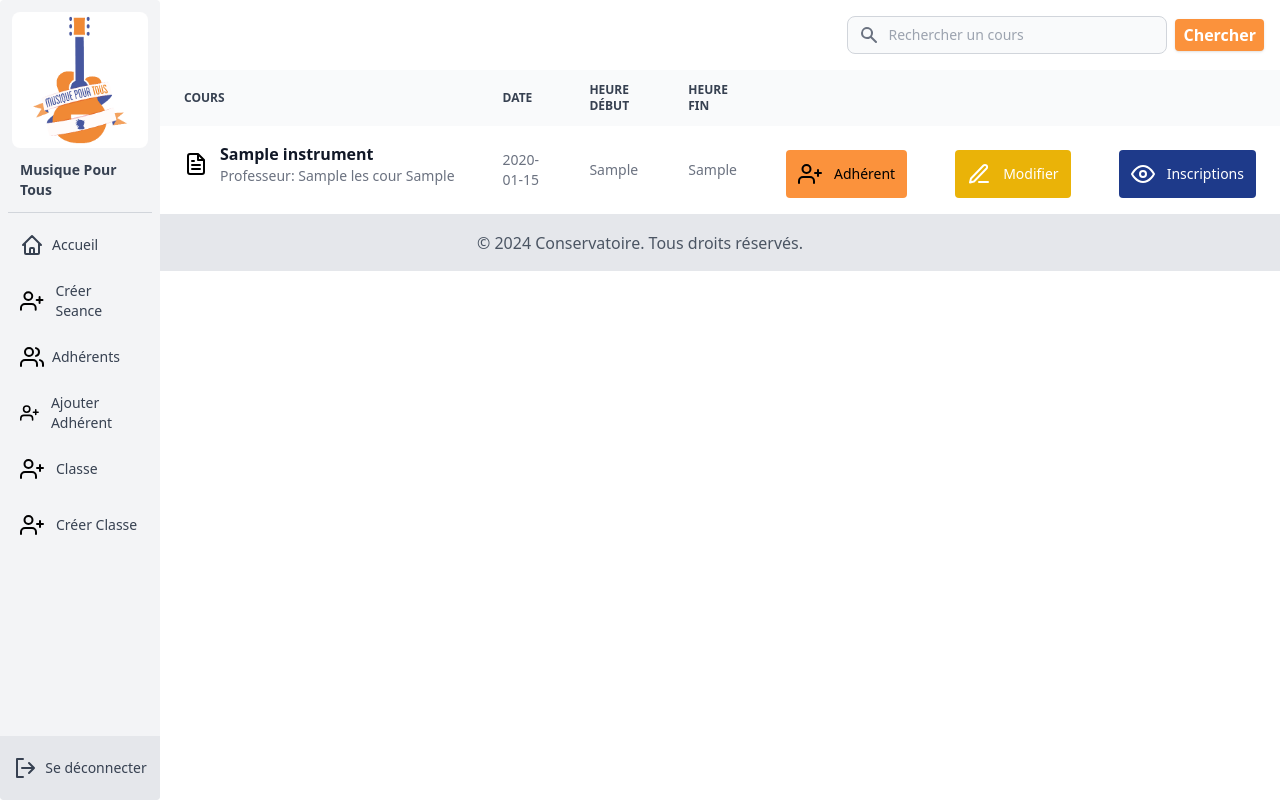
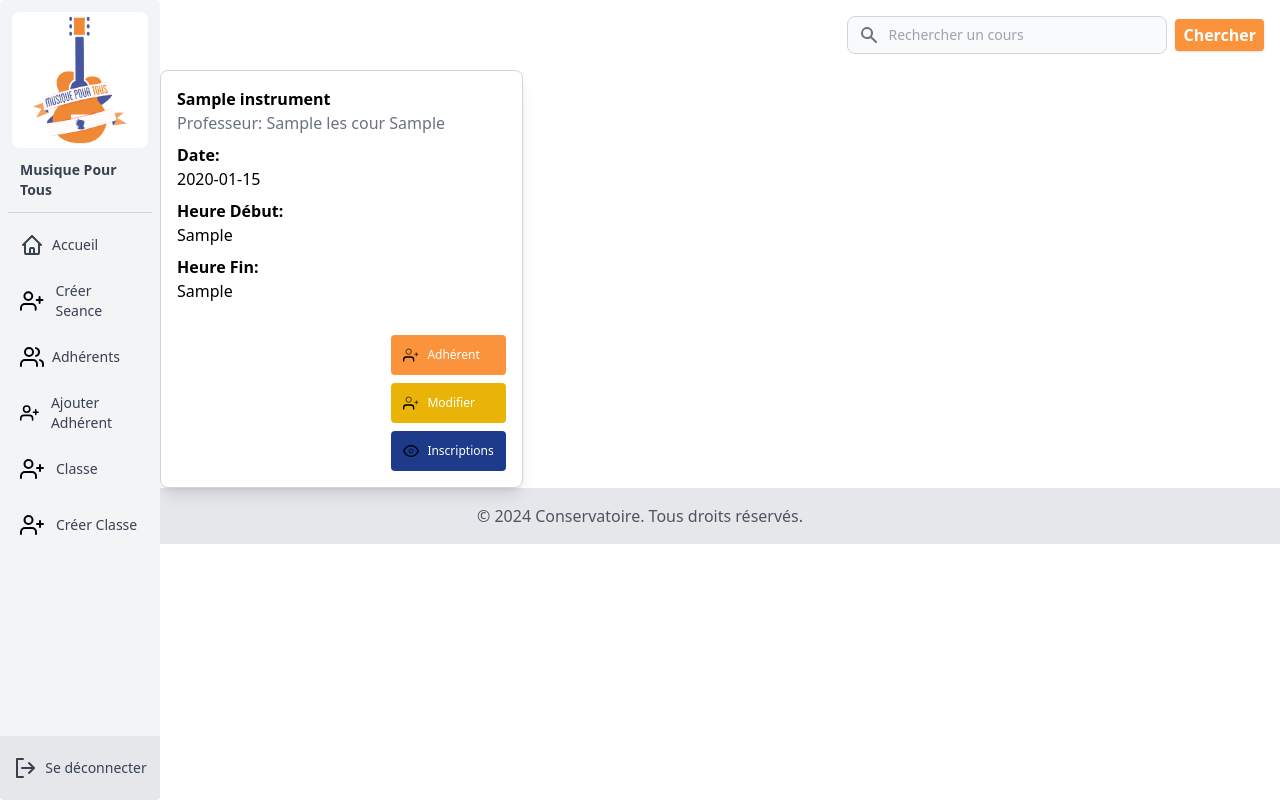
Before and after one commit to BuuurnZ/ApiProjectJakerta, a PHP site: template Vue/Cours/cListeCours.php in a window 1280 px wide. Run offline with PHP 8.4, Linux system fonts and the light colour scheme; the template is opened without the code that fills it: most values are stand-ins (such as "Sample title", 1, 10 or a date in 2020); some libraries are stand-ins or nearby versions.

Commit message:
modification pour responsive

```diff
--- a/Vue/Cours/cListeCours.php
+++ b/Vue/Cours/cListeCours.php
@@ -1,138 +1,87 @@
 <div>
-<?php
-    include("Vue/navbar.php");
-?>
-
+    <?php include("Vue/navbar.php"); ?>
 
     <div class="sm:ml-40">
-
         <?php
-
-if(!empty($_SESSION['message']))
-    {
+        if (!empty($_SESSION['message'])) {
         ?>
             <div class="m-2 bg-red-200 font-semibold flex justify-center alert alert-success" role="alert" data-auto-dismiss="2000">
-            <?php echo($_SESSION["message"]);
+                <?php
+                echo ($_SESSION["message"]);
                 unset($_SESSION["message"]);
                 ?>
             </div>
-
         <?php
         }
-
         ?>
 
         <div class="flex items-center justify-between p-4 bg-white">
             <div></div>
-
-
             <div class="relative">
-
                 <form class="flex items-center" action="index.php?uc=cours&action=recherche" method="post">
-
                     <div class="absolute inset-y-0 left-0 flex items-center pl-3 pointer-events-none">
-                <svg class="w-5 h-5 text-gray-500 " aria-hidden="true" fill="currentColor" viewBox="0 0 20 20" xmlns="http://www.w3.org/2000/svg"><path fill-rule="evenodd" d="M8 4a4 4 0 100 8 4 4 0 000-8zM2 8a6 6 0 1110.89 3.476l4.817 4.817a1 1 0 01-1.414 1.414l-4.816-4.816A6 6 0 012 8z" clip-rule="evenodd"></path></svg>
+                        <svg class="w-5 h-5 text-gray-500" aria-hidden="true" fill="currentColor" viewBox="0 0 20 20" xmlns="http://www.w3.org/2000/svg">
+                            <path fill-rule="evenodd" d="M8 4a4 4 0 100 8 4 4 0 000-8zM2 8a6 6 0 1110.89 3.476l4.817 4.817a1 1 0 01-1.414 1.414l-4.816-4.816A6 6 0 012 8z" clip-rule="evenodd"></path>
+                        </svg>
                     </div>
-
-               <form action="index.php?uc=cours&action=recherche" method="post">
-             <input type="text" name="recherche" id="table-search-users" class="block p-2 pl-10 text-sm text-gray-900 border border-gray-300 rounded-lg w-80 bg-gray-50 focus:ring-blue-500 focus:border-blue-500 " placeholder="Rechercher un cours">
+                    <input type="text" name="recherche" id="table-search-users" class="block p-2 pl-10 text-sm text-gray-900 border border-gray-300 rounded-lg w-80 bg-gray-50 focus:ring-blue-500 focus:border-blue-500" placeholder="Rechercher un cours">
                     <button class="ml-2 shadow bg-orange-400 hover:bg-purple-400 focus:shadow-outline focus:outline-none text-white font-bold py-1 px-2 rounded" type="submit">
                         Chercher
                     </button>
                 </form>
-
+            </div>
         </div>
 
+        <div class="grid grid-cols-1 gap-4 sm:grid-cols-1 md:grid-cols-2 lg:grid-cols-2 xl:grid-cols-3">
+            <?php foreach ($lesCours as $cours) { ?>
+                <div class="bg-white border border-gray-300 rounded-lg overflow-hidden shadow-lg relative transition-none">
+                    <div class="p-4">
+                        <div class="text-base font-semibold"><?= $cours->getInstrument() ?></div>
+                        <div class="text-gray-500">Professeur: <?= $cours->getNomProfesseur() ?> <?= $cours->getPrenomProfesseur() ?></div>
+                        <div class="mt-2">
+                            <div class="font-semibold">Date:</div>
+                            <div><?= htmlspecialchars($cours->getdate()) ?></div>
                         </div>
-
-
-    <table class="w-full text-sm text-left text-gray-500">
-        <thead class="text-xs text-gray-700 uppercase bg-gray-50">
-            <tr>
-                <th scope="col" class="px-6 py-3">
-                    Cours
-                </th>
-                <th scope="col" class="px-6 py-3">
-                    Date
-                </th>
-                <th scope="col" class="px-6 py-3">
-                    Heure Début
-                </th>
-                <th scope="col" class="px-6 py-3">
-                    Heure Fin
-                </th>
-                <th scope="col" class="px-6 py-3">
-                </th>
-                <th scope="col" class="px-6 py-3">
-                </th>
-                <th scope="col" class="px-6 py-3">
-                </th>
-            </tr>
-        </thead>
-        <tbody>
-        <?php
-
-            foreach ($lesCours as $cours) { ?>
-
-                <tr class="bg-white border-b ">
-
-                            <th scope="row" class="flex items-center px-6 py-4 text-gray-900 whitespace-nowrap dark:text-white">
-                            <svg xmlns="http://www.w3.org/2000/svg" width="24" height="24" viewBox="0 0 24 24" fill="none" stroke="#000000" stroke-width="2" stroke-linecap="round" stroke-linejoin="round">
-                                <path d="M14 2H6a2 2 0 0 0-2 2v16c0 1.1.9 2 2 2h12a2 2 0 0 0 2-2V8l-6-6z"/><path d="M14 3v5h5M16 13H8M16 17H8M10 9H8"/>
-                            </svg>
-                                <div class="pl-3">
-                                    <div class="text-base font-semibold"><?= $cours->getInstrument()?></div>
-                                    <div class="font-normal text-gray-500">Professeur: <?= $cours->getNomProfesseur() ?> <?=$cours->getPrenomProfesseur()?> </div>
+                        <div class="mt-2">
+                            <div class="font-semibold">Heure Début:</div>
+                            <div><?= htmlspecialchars($cours->getHeureDebut()) ?></div>
                         </div>
-                            </th>
-                            <td class="px-6 py-4">
-                                <?= htmlspecialchars($cours->getdate()) ?>
-                            </td>
-                            <td class="px-6 py-4">
-                                <?= htmlspecialchars($cours->getHeureDebut()) ?>
-                            </td>
-                            <td class="px-6 py-4">
-                                <?= htmlspecialchars($cours->getHeureFin()) ?>
-                            </td>
-                            <td class="px-6 py-4">
-                                <div class="mt-4 mr-0 mb-0 ml-0 pt-0 pr-0 pb-0 pl-14 flex items-center sm:space-x-6 sm:pl-0 sm:mt-0">
-                                    <a class="flex items-center bg-orange-400 h-12 px-3 mt-2 rounded hover:bg-gray-300" href="index.php?uc=eleve&action=inscription&idprof='.$cours->IDPROF.'&nums='.$cours->NUMSEANCE.'&jour='. $cours->JOUR .'&tranche='. $cours->TRANCHE .'">
-                                        <svg xmlns="http://www.w3.org/2000/svg" width="24" height="24" viewBox="0 0 24 24" fill="none" stroke="#000000" stroke-width="2" stroke-linecap="round" stroke-linejoin="round">
-                                            <path d="M16 21v-2a4 4 0 0 0-4-4H5a4 4 0 0 0-4 4v2"></path>
-                                            <circle cx="8.5" cy="7" r="4"></circle><line x1="20" y1="8" x2="20" y2="14"></line>
+                        <div class="mt-2">
+                            <div class="font-semibold">Heure Fin:</div>
+                            <div><?= htmlspecialchars($cours->getHeureFin()) ?></div>
+                        </div>
+                    </div>
+                    <div class="absolute bottom-4 right-4 sm:static sm:flex sm:justify-end sm:p-4">
+                        <div class="flex flex-col space-y-2">
+                            <a class="flex items-center bg-orange-400 h-10 px-3 rounded hover:bg-gray-300" href="index.php?uc=eleve&action=inscription&idprof=<?= $cours->IDPROF ?>&nums=<?= $cours->NUMSEANCE ?>&jour=<?= $cours->JOUR ?>&tranche=<?= $cours->TRANCHE ?>">
+                                <svg xmlns="http://www.w3.org/2000/svg" class="h-4 w-4" fill="none" viewBox="0 0 24 24" stroke="currentColor">
+                                    <path stroke-linecap="round" stroke-linejoin="round" stroke-width="2" d="M16 21v-2a4 4 0 0 0-4-4H5a4 4 0 0 0-4 4v2"></path>
+                                    <circle cx="8.5" cy="7" r="4"></circle>
+                                    <line x1="20" y1="8" x2="20" y2="14"></line>
                                     <line x1="23" y1="11" x2="17" y2="11"></line>
                                 </svg>
-                                        <span class="ml-3 text-black text-sm font-medium">Adhérent</span>
+                                <span class="ml-2 text-white text-xs font-medium">Adhérent</span>
+                            </a>
+                            <a class="flex items-center bg-yellow-500 h-10 px-3 rounded hover:bg-yellow-600" href="index.php?uc=inscriptions&action=liste&idprof=<?= $cours->IDPROF ?>&nums=<?= $cours->NUMSEANCE ?>&jour=<?= $cours->JOUR ?>&tranche=<?= $cours->TRANCHE ?>">
+                                <svg xmlns="http://www.w3.org/2000/svg" class="h-4 w-4" fill="none" viewBox="0 0 24 24" stroke="currentColor">
+                                    <path stroke-linecap="round" stroke-linejoin="round" stroke-width="2" d="M16 21v-2a4 4 0 0 0-4-4H5a4 4 0 0 0-4 4v2"></path>
+                                    <circle cx="8.5" cy="7" r="4"></circle>
+                                    <line x1="20" y1="8" x2="20" y2="14"></line>
+                                    <line x1="23" y1="11" x2="17" y2="11"></line>
+                                </svg>
+                                <span class="ml-2 text-white text-xs font-medium">Modifier</span>
+                            </a>
+                            <a class="flex items-center bg-blue-900 h-10 px-3 rounded hover:bg-gray-300" href="index.php?uc=inscriptions&action=liste&idprof=<?= $cours->IDPROF ?>&nums=<?= $cours->NUMSEANCE ?>&jour=<?= $cours->JOUR ?>&tranche=<?= $cours->TRANCHE ?>">
+                                <svg xmlns="http://www.w3.org/2000/svg" class="h-4 w-4" fill="none" viewBox="0 0 24 24" stroke="currentColor">
+                                    <path stroke-linecap="round" stroke-linejoin="round" stroke-width="2" d="M1 12s4-8 11-8 11 8 11 8-4 8-11 8-11-8-11-8z"/>
+                                    <circle cx="12" cy="12" r="3"></circle>
+                                </svg>
+                                <span class="ml-2 text-white text-xs font-medium">Inscriptions</span>
                             </a>
                         </div>
-                            </td>
-                            <td class="px-6 py-4">
-                                <div class="mt-4 mr-0 mb-0 ml-0 pt-0 pr-0 pb-0 pl-14 flex items-center sm:space-x-6 sm:pl-0 sm:mt-0">
-                                    <a class="flex items-center bg-yellow-500 h-12 px-3 mt-2 rounded hover:bg-yellow-600" href="index.php?uc=inscriptions&action=liste&idprof='. $cours->IDPROF .'&nums='. $cours->NUMSEANCE .'&jour='. $cours->JOUR .'&tranche='. $cours->TRANCHE .'">
-                                        <svg xmlns="http://www.w3.org/2000/svg" width="24" height="24" viewBox="0 0 24 24" fill="none" stroke="#ffffff" stroke-width="2" stroke-linecap="round" stroke-linejoin="round">
-                                            <path d="M12 20h9"></path>
-                                            <path d="M16.5 3.5a2.121 2.121 0 1 1 3 3L7 19.5l-4 1 1-4L16.5 3.5z"></path>
-                                        </svg>
-                                        <span class="ml-3 text-white text-sm font-medium">Modifier</span>
-                                    </a>
                     </div>
-                            </td>
-                            <td class="px-6 py-4">
-                                <div class="mt-4 mr-0 mb-0 ml-0 pt-0 pr-0 pb-0 pl-14 flex items-center sm:space-x-6 sm:pl-0 sm:mt-0">
-                                    <a class="flex items-center bg-blue-900 h-12 px-3 mt-2 rounded hover:bg-gray-300" href="index.php?uc=inscriptions&action=liste&idprof='. $cours->IDPROF .'&nums='. $cours->NUMSEANCE .'&jour='. $cours->JOUR .'&tranche='. $cours->TRANCHE .'">
-                                        <svg xmlns="http://www.w3.org/2000/svg" width="24" height="24" viewBox="0 0 24 24" fill="none" stroke="#ffffff" stroke-width="2" stroke-linecap="round" stroke-linejoin="round">
-                                                    <path d="M1 12s4-8 11-8 11 8 11 8-4 8-11 8-11-8-11-8z">
-                                                    </path><circle cx="12" cy="12" r="3"></circle>
-                                                </svg>
-                                        <span class="ml-3 text-white text-sm font-medium">Inscriptions</span>
-                                    </a>
                 </div>
-                            </td>
-                </tr>
-
-        <?php    }
-        ?>
-
-        </tbody>
-    </table>
+            <?php } ?>
         </div>
+    </div>
+</div>
```
Also changed, not shown: Vue/Classe/cListeClasse.php (+40 -58 lines), Vue/Classe/formAjoutClasse.php (+30 -62 lines). Lines whose indentation alone changed are shown as unchanged.
